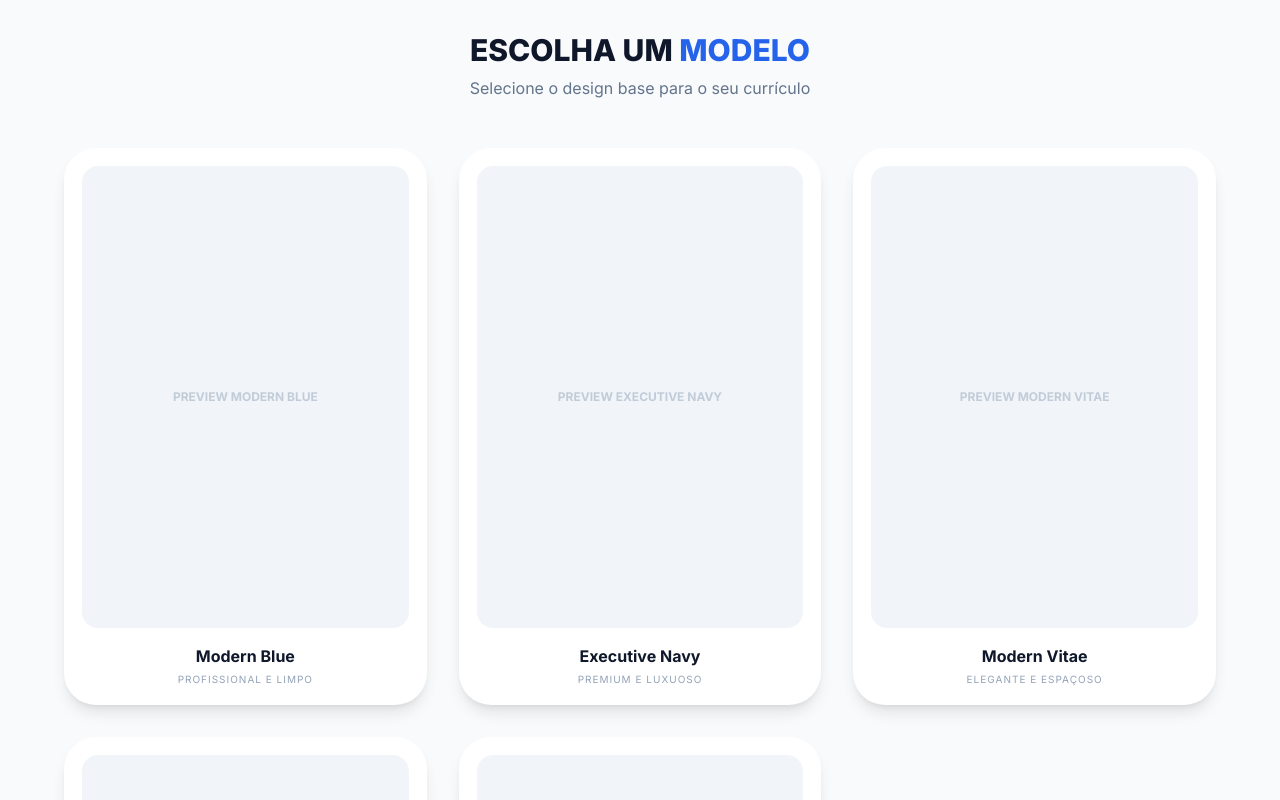
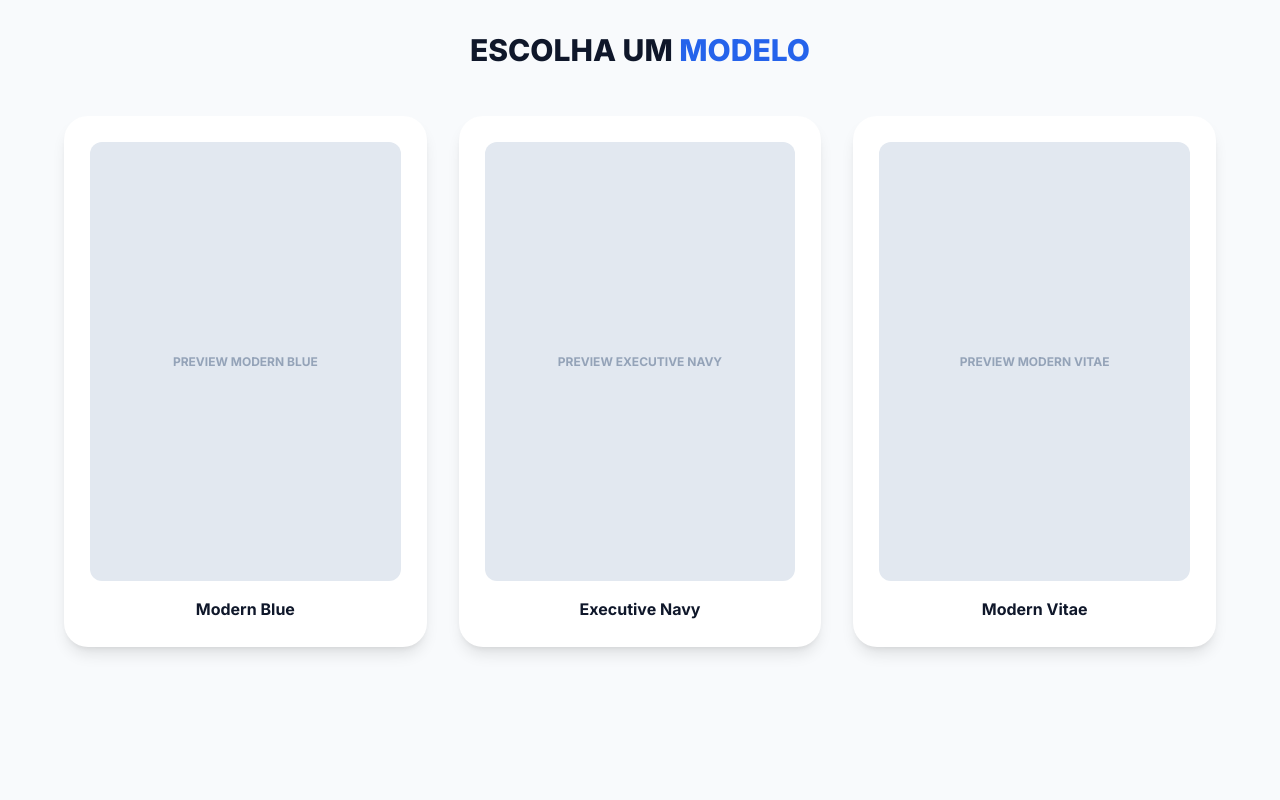
Before and after one commit to tryonBrasil/CurriculoBR, a React (Vite) app: page / in a window 1280 px wide. Both pictures are taken after a click on the button "COMEÇAR AGORA". Shown: the top 800 px of the page. Built offline with nearby package versions, Linux system fonts and the light colour scheme; a web font is replaced by a local one.

Commit message:
Update App.tsx

```diff
--- a/App.tsx
+++ b/App.tsx
@@ -3,78 +3,56 @@ import { ResumeData, TemplateId } from './types';
 import { INITIAL_RESUME_DATA } from './constants';
 import Input from './components/Input';
 import ResumePreview from './components/ResumePreview';
-import Toast from './components/Toast';
 import { useResumeHistory } from './hooks/useResumeHistory';
 import { exportToDocx } from './services/exportService';
 
-// 1. Garante que a lista de templates existe e está acessível
+// 1. Definição clara dos templates
 const TEMPLATES = [
-  { id: 'modern_blue', label: 'Modern Blue', desc: 'Profissional e Limpo' },
-  { id: 'executive_navy', label: 'Executive Navy', desc: 'Premium e Luxuoso' },
-  { id: 'modern_vitae', label: 'Modern Vitae', desc: 'Elegante e Espaçoso' },
-  { id: 'classic_serif', label: 'Classic Serif', desc: 'Tradicional Acadêmico' },
-  { id: 'swiss_minimal', label: 'Swiss Minimal', desc: 'Design Suíço' }
+  { id: 'modern_blue', label: 'Modern Blue', desc: 'Profissional' },
+  { id: 'executive_navy', label: 'Executive Navy', desc: 'Executivo' },
+  { id: 'modern_vitae', label: 'Modern Vitae', desc: 'Elegante' }
 ];
 
 const STEPS = [
-  { id: 'info', label: 'Dados', icon: 'fa-id-card' },
-  { id: 'experience', label: 'Experiência', icon: 'fa-briefcase' },
-  { id: 'education', label: 'Educação', icon: 'fa-graduation-cap' },
-  { id: 'summary', label: 'Resumo', icon: 'fa-align-left' },
+  { id: 'info', label: 'Dados Pessoais' },
+  { id: 'summary', label: 'Resumo Profissional' }
 ];
 
 export default function App() {
   const [view, setView] = useState<'home' | 'templates' | 'editor'>('home');
-  const [mobileView, setMobileView] = useState<'editor' | 'preview'>('editor');
   const [template, setTemplate] = useState<TemplateId>('modern_blue');
   const [currentStep, setCurrentStep] = useState(0);
-  const [isDarkMode, setIsDarkMode] = useState(false);
-  const [toast, setToast] = useState<{ message: string; type: 'error' | 'success' } | null>(null);
+  const { data, updateData } = useResumeHistory(INITIAL_RESUME_DATA);
 
-  const { data, updateData } = useResumeHistory(INITIAL_RESUME_DATA);
-  const previewContainerRef = useRef<HTMLDivElement>(null);
-
-  // Define a aba ativa baseada no step atual
-  const activeTab = STEPS[currentStep]?.id || 'info';
-
-  // --- VIEW: HOME ---
+  // VIEW: HOME
   if (view === 'home') {
     return (
-      <div className="min-h-screen bg-white dark:bg-slate-900 flex flex-col items-center justify-center p-6">
-        <h1 className="text-6xl font-black mb-8 dark:text-white uppercase italic">Curriculo<span className="text-blue-600">BR</span></h1>
-        <button
-          onClick={() => setView('templates')}
-          className="bg-blue-600 text-white px-12 py-4 rounded-full font-bold uppercase shadow-2xl hover:scale-105 transition-all"
-        >
+      <div className="min-h-screen flex flex-col items-center justify-center bg-white dark:bg-slate-900">
+        <h1 className="text-6xl font-black mb-8 dark:text-white italic">Curriculo<span className="text-blue-600">BR</span></h1>
+        <button onClick={() => setView('templates')} className="bg-blue-600 text-white px-10 py-4 rounded-full font-bold uppercase shadow-xl hover:scale-105 transition-all">
           Começar Agora
         </button>
       </div>
     );
   }
 
-  // --- VIEW: SELEÇÃO DE TEMPLATES (CORRIGIDO) ---
+  // VIEW: TEMPLATES (Aqui é onde o site estava falhando)
   if (view === 'templates') {
     return (
       <div className="min-h-screen bg-slate-50 dark:bg-slate-900 p-8">
         <div className="max-w-6xl mx-auto">
-          <header className="text-center mb-12">
-            <h2 className="text-3xl font-black dark:text-white uppercase">Escolha um <span className="text-blue-600">Modelo</span></h2>
-            <p className="text-slate-500 mt-2">Selecione o design base para o seu currículo</p>
-          </header>
-
-          <div className="grid grid-cols-1 md:grid-cols-2 lg:grid-cols-3 gap-8">
+          <h2 className="text-3xl font-black mb-12 dark:text-white text-center uppercase">Escolha um <span className="text-blue-600">Modelo</span></h2>
+          <div className="grid grid-cols-1 md:grid-cols-3 gap-8">
             {TEMPLATES.map((t) => (
               <div
                 key={t.id}
                 onClick={() => { setTemplate(t.id as TemplateId); setView('editor'); }}
-                className="group cursor-pointer bg-white dark:bg-slate-800 p-4 rounded-[2rem] border-2 border-transparent hover:border-blue-600 transition-all shadow-lg hover:shadow-2xl"
+                className="cursor-pointer bg-white dark:bg-slate-800 p-6 rounded-3xl shadow-lg border-2 border-transparent hover:border-blue-600 transition-all"
               >
-                <div className="aspect-[210/297] bg-slate-100 dark:bg-slate-700 rounded-2xl mb-4 flex items-center justify-center overflow-hidden">
-                   {/* Fallback visual caso não tenha imagem */}
-                   <span className="text-slate-400 font-bold text-xs uppercase opacity-50">Preview {t.label}</span>
+                <div className="aspect-[210/297] bg-slate-200 dark:bg-slate-700 rounded-xl mb-4 flex items-center justify-center">
+                   <span className="text-slate-400 font-bold text-xs uppercase">Preview {t.label}</span>
                 </div>
                 <h3 className="font-bold text-center dark:text-white">{t.label}</h3>
-                <p className="text-[10px] text-center text-slate-400 uppercase tracking-widest mt-1">{t.desc}</p>
               </div>
             ))}
           </div>
@@ -83,49 +61,44 @@ export default function App() {
     );
   }
 
-  // --- VIEW: EDITOR ---
+  // VIEW: EDITOR
+  const activeTab = STEPS[currentStep]?.id || 'info';
+
   return (
-    <div className={`h-screen flex flex-col ${isDarkMode ? 'dark' : ''} bg-white dark:bg-slate-950 overflow-hidden`}>
-      <nav className="h-16 border-b border-slate-200 dark:border-slate-800 flex items-center justify-between px-8 bg-white dark:bg-slate-900 z-50">
+    <div className="h-screen flex flex-col bg-white dark:bg-slate-950 overflow-hidden">
+      <nav className="h-16 border-b flex items-center justify-between px-8 bg-white dark:bg-slate-900">
         <div className="font-black text-xl dark:text-white italic cursor-pointer" onClick={() => setView('home')}>
           Curriculo<span className="text-blue-600">BR</span>
         </div>
-        <div className="flex gap-3">
-          <button onClick={() => exportToDocx(data)} className="bg-slate-100 dark:bg-slate-800 text-slate-600 dark:text-slate-300 px-4 py-2 rounded-lg text-xs font-bold uppercase hover:bg-slate-200 transition-colors">DOCX</button>
-          <button onClick={() => window.print()} className="bg-blue-600 text-white px-4 py-2 rounded-lg text-xs font-bold uppercase shadow-lg">PDF</button>
-        </div>
+        <button onClick={() => exportToDocx(data)} className="bg-blue-600 text-white px-6 py-2 rounded-lg text-xs font-bold uppercase shadow-lg">Exportar Word</button>
       </nav>
 
       <div className="flex-1 flex overflow-hidden">
-        {/* Formulário */}
-        <div className={`flex-1 overflow-y-auto p-8 lg:p-12 ${mobileView === 'editor' ? 'block' : 'hidden md:block'}`}>
-          <div className="max-w-2xl mx-auto">
-            <h2 className="text-2xl font-black mb-8 uppercase dark:text-white italic">{STEPS[currentStep].label}</h2>
-
-            <div className="space-y-6">
+        <div className="flex-1 overflow-y-auto p-12">
+          <div className="max-w-xl mx-auto">
+            <h2 className="text-2xl font-black mb-8 uppercase dark:text-white italic text-blue-600">{STEPS[currentStep].label}</h2>
             {activeTab === 'info' && (
-                <div className="grid grid-cols-1 gap-4">
+              <div className="space-y-4">
                 <Input label="Nome Completo" value={data.fullName || ''} onChange={(val) => updateData({...data, fullName: val})} />
                 <Input label="E-mail" value={data.email || ''} onChange={(val) => updateData({...data, email: val})} />
-                  <Input label="Telefone" value={data.phone || ''} onChange={(val) => updateData({...data, phone: val})} />
               </div>
             )}
             {activeTab === 'summary' && (
-                <Input label="Resumo" value={data.summary || ''} onChange={(val) => updateData({...data, summary: val})} />
+              <textarea
+                className="w-full p-4 rounded-xl border-2 dark:bg-slate-800 dark:text-white min-h-[200px]"
+                value={data.summary || ''}
+                onChange={(e) => updateData({...data, summary: e.target.value})}
+              />
             )}
-            </div>
-
-            <div className="mt-12 flex justify-between items-center border-t dark:border-slate-800 pt-8">
-              <button disabled={currentStep === 0} onClick={() => setCurrentStep(prev => prev - 1)} className="text-slate-400 font-bold uppercase text-xs disabled:opacity-0">Anterior</button>
-              <button onClick={() => currentStep < STEPS.length - 1 ? setCurrentStep(prev => prev + 1) : window.print()} className="bg-blue-600 text-white px-8 py-3 rounded-xl font-bold uppercase text-xs">
+            <div className="mt-8 flex justify-between">
+              <button disabled={currentStep === 0} onClick={() => setCurrentStep(s => s - 1)} className="text-slate-400 font-bold uppercase text-xs">Anterior</button>
+              <button onClick={() => currentStep < STEPS.length - 1 ? setCurrentStep(s => s + 1) : window.print()} className="bg-slate-900 dark:bg-white dark:text-slate-900 text-white px-8 py-3 rounded-xl font-bold uppercase text-xs">
                 {currentStep === STEPS.length - 1 ? 'Finalizar' : 'Próximo'}
               </button>
             </div>
           </div>
         </div>
-
-        {/* Preview */}
-        <div className={`flex-1 bg-slate-100 dark:bg-slate-950 items-center justify-center p-4 ${mobileView === 'preview' ? 'flex' : 'hidden md:flex'}`}>
+        <div className="flex-1 bg-slate-100 dark:bg-slate-950 flex items-center justify-center p-4">
           <div className="origin-top shadow-2xl bg-white" style={{ transform: 'scale(0.6)' }}>
             <ResumePreview data={data} template={template} fontSize={12} fontFamily="'Inter', sans-serif" />
           </div>
```
Lines whose indentation alone changed are shown as unchanged.
